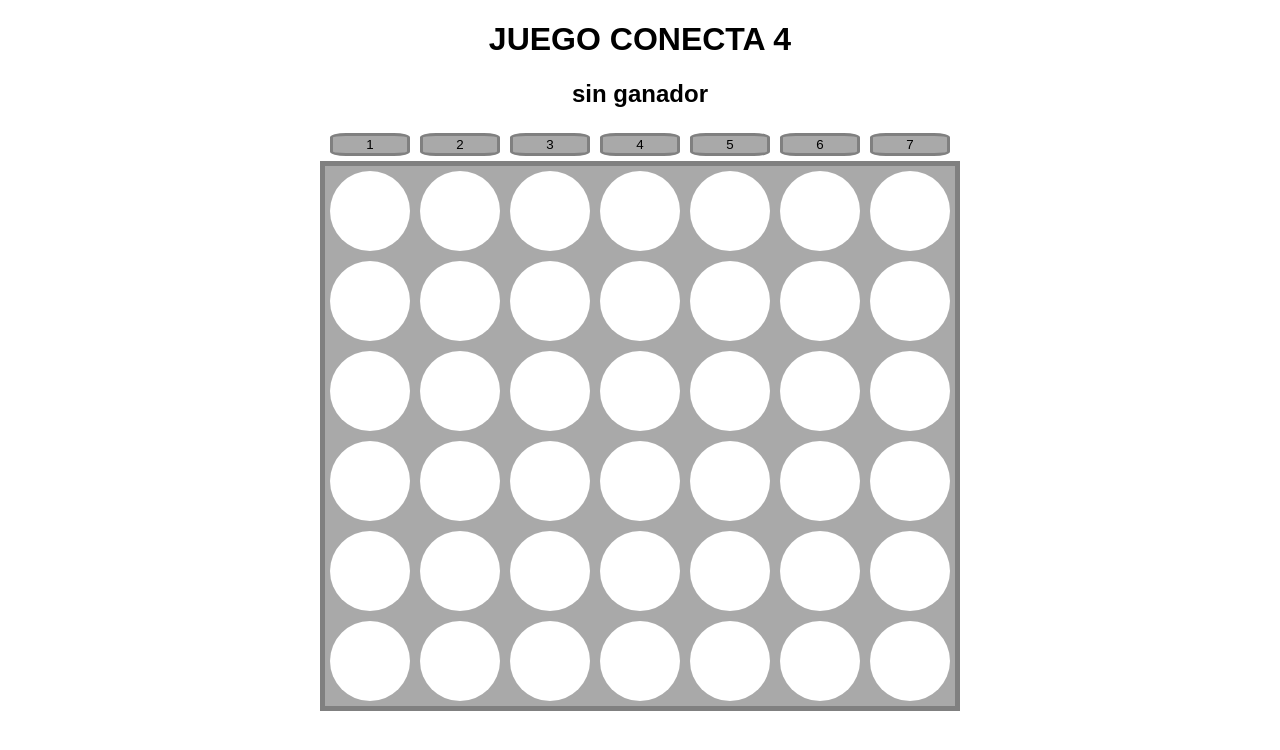
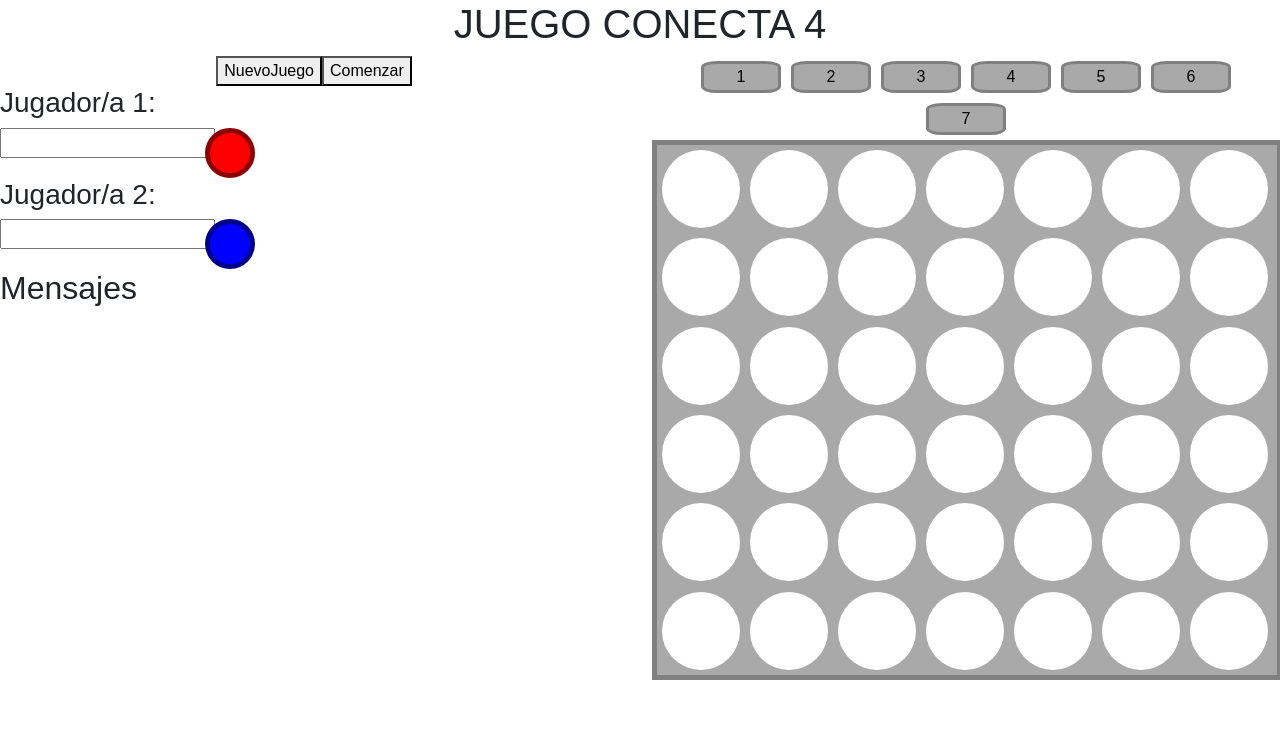
Before and after one commit to AaronCarrascou/conecta4, an Angular app: page / in a window 1280 px wide. Shown: the top 750 px of the page. Built offline with nearby package versions, Linux system fonts and the light colour scheme.

Commit message:
Avance jugadores

```diff
--- a/angular.json
+++ b/angular.json
@@ -27,9 +27,14 @@
               "src/assets"
             ],
             "styles": [
+              "node_modules/bootstrap/dist/css/bootstrap.min.css",
+              "node_modules/font-awesome/css/font-awesome.css",
               "src/styles.css"
             ],
-            "scripts": []
+            "scripts": [
+              "node_modules/jquery/dist/jquery.min.js",
+              "node_modules/bootstrap/dist/js/bootstrap.min.js"
+            ]
           },
           "configurations": {
             "production": {
--- a/package.json
+++ b/package.json
@@ -18,6 +18,10 @@
     "@angular/platform-browser": "~13.3.0",
     "@angular/platform-browser-dynamic": "~13.3.0",
     "@angular/router": "~13.3.0",
+    "bootstrap": "^5.1.3",
+    "font-awesome": "^4.7.0",
+    "jquery": "^3.6.0",
+    "popper.js": "^1.16.1",
     "rxjs": "~7.5.0",
     "tslib": "^2.3.0",
     "zone.js": "~0.11.4"
--- a/src/app/app.component.css
+++ b/src/app/app.component.css
@@ -23,8 +23,8 @@ body {
 }
 
 #vacio{
-    height: 80px;
-    width: 80px;
+    height: 78px;
+    width: 78px;
     margin: 5px;
 
     background-color: white;
@@ -33,8 +33,8 @@ body {
 }
 
 #jugador1{
-    height: 70px;
-    width: 70px;
+    height: 78px;
+    width: 78px;
     margin: 5px;
 
     background-color: red;
@@ -44,8 +44,8 @@ body {
 }
 
 #jugador2{
-    height: 70px;
-    width: 70px;
+    height: 78px;
+    width: 78px;
     margin: 5px;
 
     background-color: blue;
@@ -54,3 +54,34 @@ body {
     border: solid 5px darkblue;
 
 }
+#mJugador1{
+    height: 50px;
+    width: 50px;
+    /* margin: 5px; */
+
+    background-color: red;
+    border-radius: 50%;
+    border: solid 5px darkred;
+
+}
+
+#mJugador2{
+    height: 50px;
+    width: 50px;
+    /* margin: 5px; */
+
+    background-color: blue;
+    border-radius: 50%;
+
+    border: solid 5px darkblue;
+
+}
+
+#players{
+    text-align: left;
+}
+
+/* #jugadores{
+    border-radius: 10px;
+    border-style: solid black;
+} */
--- a/src/app/app.component.html
+++ b/src/app/app.component.html
@@ -10,7 +10,36 @@
 
 <body>
   <h1>JUEGO CONECTA 4</h1>
-  <h2 id="ganador"> {{ganador}}</h2>
+<div class="row">
+  <div class="col-md-6" id="jugadores">
+    <div>
+      <button type="button" (click)="nuevoJuego()">NuevoJuego</button>
+      <button>Comenzar</button>
+    </div>
+    <div id="players">
+      <h3>Jugador/a 1:</h3>
+      <div class="row">
+        <div class="col-md-4">
+          <input type="text" [(ngModel)]="nombre1">
+        </div>
+        <div id="mJugador1"></div>
+      </div>
+      <h3>Jugador/a 2:</h3>
+      <div class="row">
+        <div class="col-md-4">
+          <input type="text" [(ngModel)]="nombre2">
+        </div>
+        <div id="mJugador2"></div>
+      </div>
+    </div>
+    <h2 align="left">Mensajes</h2>
+    <div>
+      <h3 id="ganador" *ngIf="gameOver"> {{ganador}} ganaste esta partida</h3>
+    </div>
+  </div>
+
+  <div class="col-md-6">
+
     <div *ngIf="gameOver==false">
       <ng-container *ngFor="let item of opciones">
         <button id="opcion"
@@ -31,6 +60,8 @@
         </ng-container>
       </ng-container>
     </div>
+  </div>
+</div>
 
 </body>
 </html>
--- a/src/app/app.component.ts
+++ b/src/app/app.component.ts
@@ -9,6 +9,8 @@ import { Component, OnInit } from '@angular/core';
 export class AppComponent implements OnInit{
 
   title = 'conecta4';
+  nombre1:string = '';
+  nombre2:string = '';
   jugador1:string = 'jugador 1';
   jugador2:string = 'jugador 2';
   ganador:string="sin ganador";
@@ -116,12 +118,27 @@ export class AppComponent implements OnInit{
 
     asignarGanador():void{
       if(this.jugadorActual==this.jugador1){
-        this.ganador=this.jugador2;
+        this.ganador=this.nombre2;
         this.gameOver=true;
       }else{
-        this.ganador=this.jugador1;
+        this.ganador=this.nombre1;
         this.gameOver=true;
       }
 
     }
+    nuevoJuego(){
+      this.tablero = [
+        [0, 0, 0, 0, 0, 0, 0],
+        [0, 0, 0, 0, 0, 0, 0],
+        [0, 0, 0, 0, 0, 0, 0],
+        [0, 0, 0, 0, 0, 0, 0],
+        [0, 0, 0, 0, 0, 0, 0],
+        [0, 0, 0, 0, 0, 0, 0],
+        ];
+        this.gameOver=false;
+    }
+
+    guardaNombre(n1: string, n2: string){
+
+    }
 }
--- a/src/app/app.module.ts
+++ b/src/app/app.module.ts
@@ -1,4 +1,5 @@
 import { NgModule } from '@angular/core';
+import { FormsModule } from '@angular/forms';
 import { BrowserModule } from '@angular/platform-browser';
 
 import { AppComponent } from './app.component';
@@ -8,7 +9,8 @@ import { AppComponent } from './app.component';
     AppComponent
   ],
   imports: [
-    BrowserModule
+    BrowserModule,
+    FormsModule
   ],
   providers: [],
   bootstrap: [AppComponent]
```
Also changed, not shown: 1 other file (tests, documents, lock files or other folders). Lines whose indentation alone changed are shown as unchanged.
